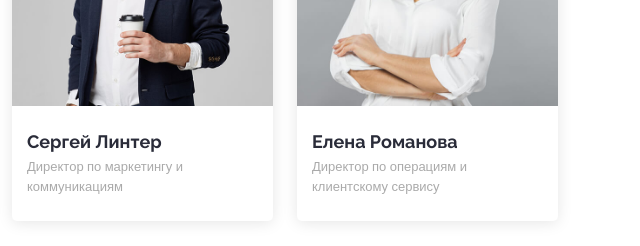
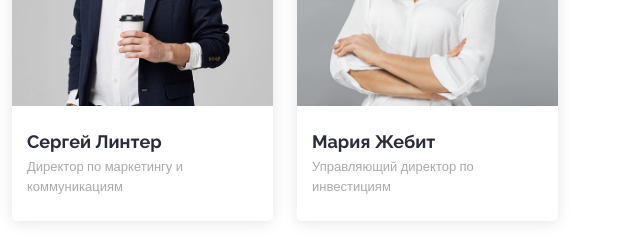
Before and after one commit to max70453/invest-lab, a plain HTML site: page index.html in a window 1280 px wide. Shown: the part 4800-5046 px from the top of the page, 640-1280 px from the left. Drawn offline with nearby package versions, Linux system fonts and the light colour scheme.

Commit message:
name manager

```diff
--- a/index.html
+++ b/index.html
@@ -1272,8 +1272,8 @@
                 </div>
               </div>
               <div class="member-info">
-                <h4>Елена Романова</h4>
-                <span>Директор по операциям и клиентскому сервису</span>
+                <h4>Мария Жебит</h4>
+                <span>Управляющий директор по инвестициям</span>
               </div>
             </div>
           </div>
```
